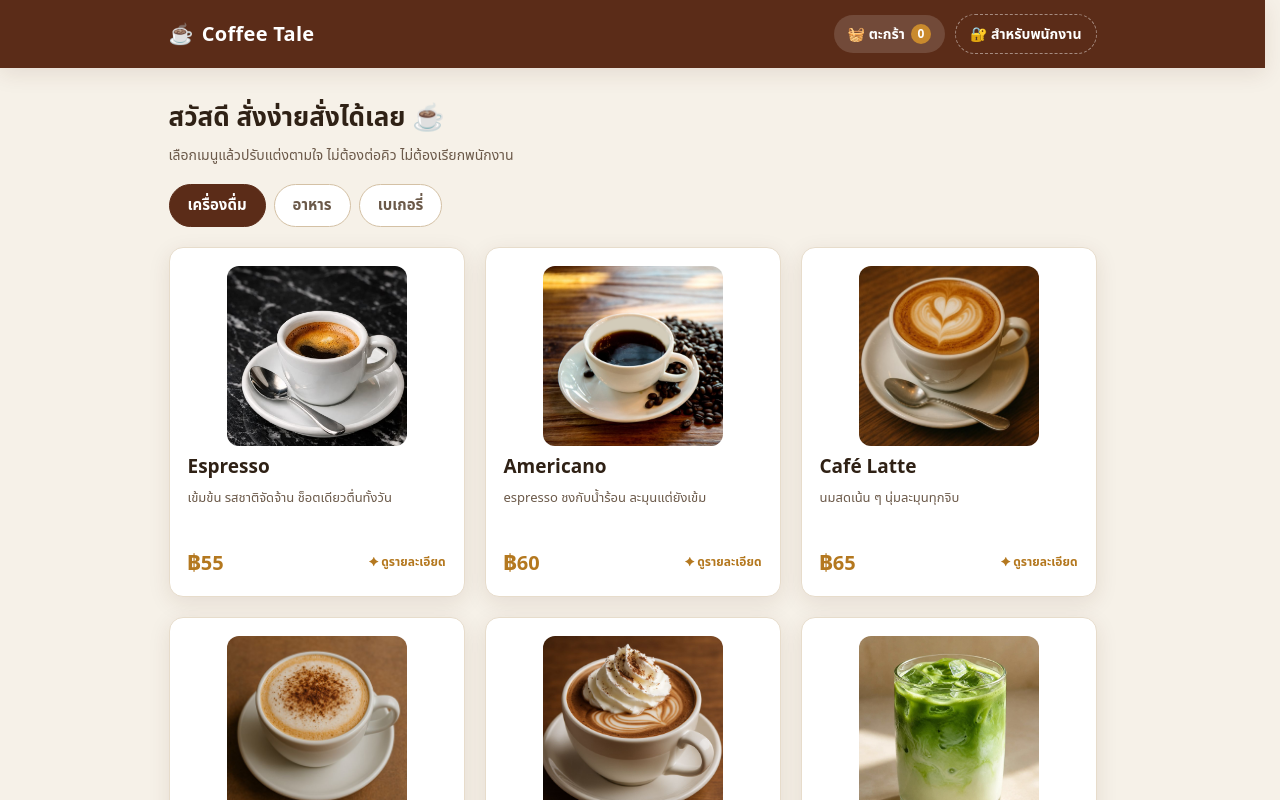
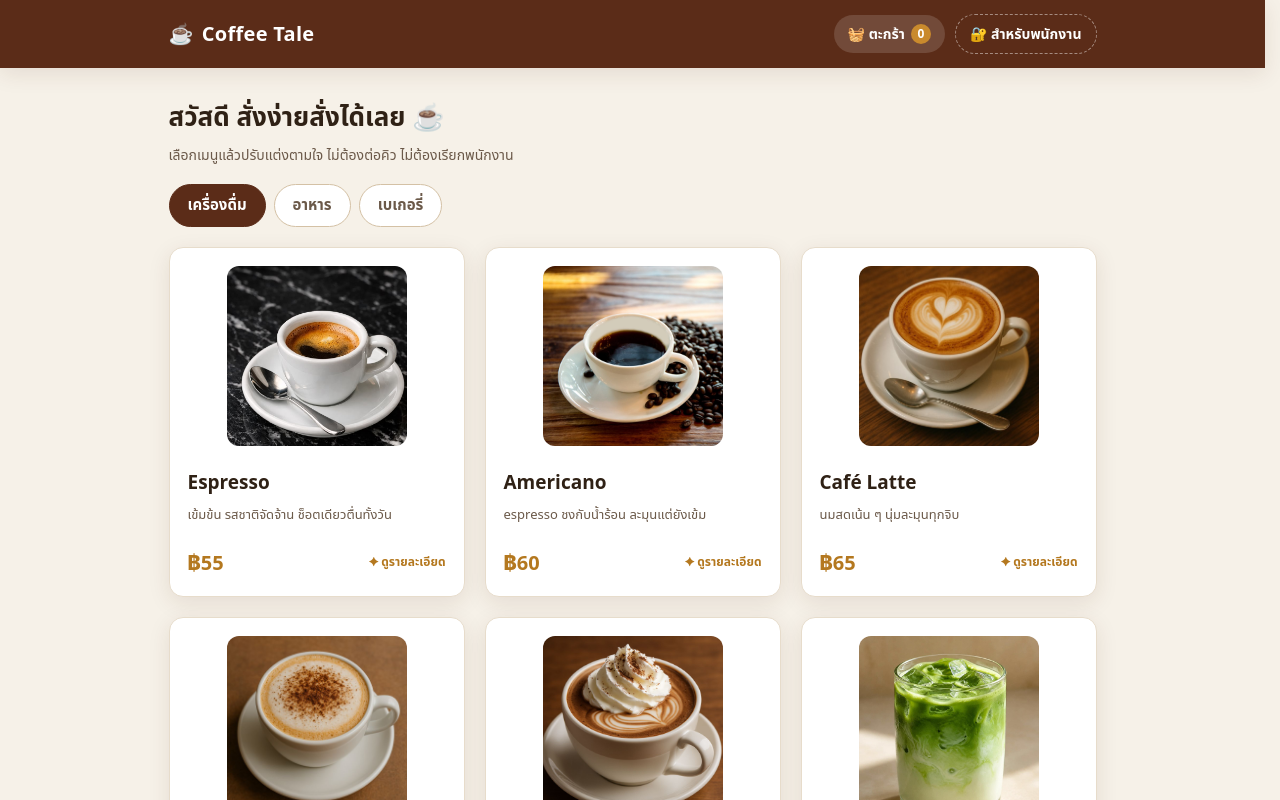
Before and after one commit to khuankhaw6094-nct/OOP-Project, a Next.js app: page / in a window 1280 px wide. Shown: the top 800 px of the page. Built offline with nearby package versions, Linux system fonts and the light colour scheme.

Commit message:
style: reduce whitespace between description and price on all menu cards

```diff
--- a/src/app/globals.css
+++ b/src/app/globals.css
@@ -265,7 +265,10 @@ a.menu-card:hover {
   aspect-ratio: 1 / 1;
 }
 
+/* ที่ว่างที่เหลือ (การ์ดคำอธิบายสั้น) แบ่งครึ่งด้วย auto margin 2 จุด: เหนือชื่อ กับเหนือแถวราคา
+   แถวราคายังชิดล่างแนวเดียวกันทุกใบ แต่ตำแหน่งชื่อจะต่างกันตามความยาวคำอธิบาย (ยอมรับแล้ว) */
 .menu-card .name {
+  margin-top: auto;
   font-size: 19px;
   font-weight: 800;
 }
@@ -273,7 +276,7 @@ a.menu-card:hover {
 .menu-card .desc {
   font-size: 13px;
   color: var(--ink-soft);
-  flex: 1;
+  flex: none;
   display: -webkit-box;
   -webkit-line-clamp: 2;
   -webkit-box-orient: vertical;
@@ -281,6 +284,7 @@ a.menu-card:hover {
 }
 
 .menu-card .row {
+  margin-top: auto;
   display: flex;
   align-items: center;
   justify-content: space-between;
```
Also changed, not shown: 1 other file (tests, documents, lock files or other folders).
